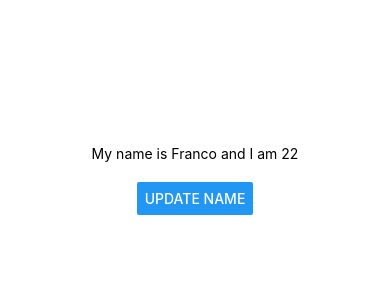
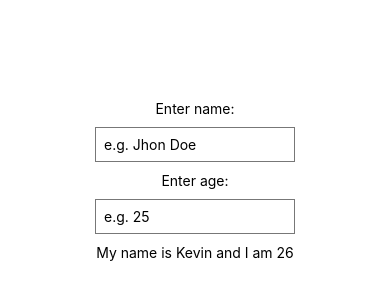
Before and after one commit to camba95/ko-game-review, a React Native app: screen / in a window 390 px wide. Shown: the part 242-542 px from the top of the page. Built offline with nearby package versions, Linux system fonts and the light colour scheme.

Commit message:
feat: text input

```diff
--- a/App.js
+++ b/App.js
@@ -1,18 +1,27 @@
 import React, { useState } from 'react';
-import { StyleSheet, Text, View, Button } from 'react-native';
+import { StyleSheet, Text, View, TextInput } from 'react-native';
 
 export default function App() {
-  const [person, setPerson] = useState({ name: 'Franco', age: 22 })
-  const clickHandler = () => setPerson({ name: 'Kevin', age: 26 })
+  const [name, setName] = useState('Kevin')
+  const [age, setAge] = useState(26)
+
   return (
     <View style={styles.container}>
-      <Text>My name is {person.name} and I am {person.age}</Text>
-      <View style={styles.buttonContainer}>
-        <Button
-          title='update name'
-          onPress={clickHandler}
-        />
-      </View>
+      <Text>Enter name:</Text>
+      <TextInput
+
+        style={styles.input}
+        placeholder='e.g. Jhon Doe'
+        onChangeText={(value) => setName(value)}
+      />
+      <Text>Enter age:</Text>
+      <TextInput
+        style={styles.input}
+        placeholder='e.g. 25'
+        keyboardType='numeric'
+        onChangeText={(value) => setAge(value)}
+      />
+      <Text>My name is {name} and I am {age}</Text>
     </View>
   );
 }
@@ -24,7 +33,11 @@
     alignItems: 'center',
     justifyContent: 'center',
   },
-  buttonContainer: {
-    marginTop: 20,
+  input: {
+    borderWidth: 1,
+    borderColor: '#777',
+    padding: 8,
+    margin: 10,
+    width: 200
   }
 });
```
